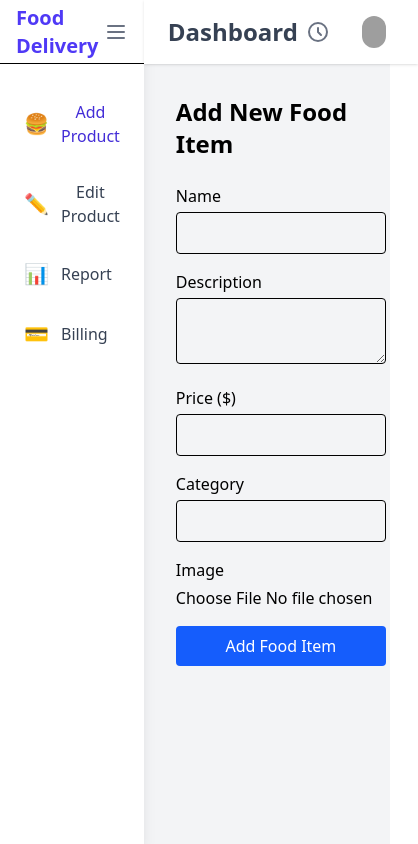
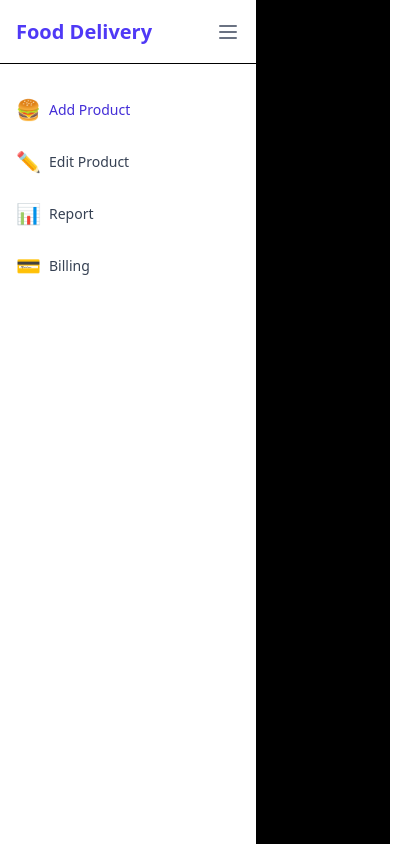
Before and after one commit to Swapdoc11/food_delivery, a Next.js app: page / in a window 390 px wide. Shown: the whole page, 418 px wide, since content can reach past the window. Built offline with nearby package versions, Linux system fonts and the light colour scheme; grey boxes are pictures that could not be loaded.

Commit message:
feat: Enhance BillingPage with additional products and responsive design; update layout metadata for branding

```diff
--- a/src/app/_components/billing_page/page.js
+++ b/src/app/_components/billing_page/page.js
@@ -12,6 +12,13 @@ const BillingPage = () => {
         { id: 3, name: 'Pasta', price: 199 },
         { id: 4, name: 'French Fries', price: 99 },
         { id: 5, name: 'Fries', price: 69 },
+        { id: 6, name: 'Sandwich', price: 129 },
+        { id: 7, name: 'Salad', price: 119 },
+        { id: 8, name: 'Noodles', price: 159 },
+        { id: 9, name: 'Wrap', price: 139 },
+        { id: 10, name: 'Soup', price: 109 },
+        { id: 11, name: 'Taco', price: 149 },
+        { id: 12, name: 'Samosa', price: 49 },
     ];
 
     const addToCart = (product) => {
@@ -39,6 +46,74 @@ const BillingPage = () => {
     const filteredProducts = dummyProducts.filter(product =>
         product.name.toLowerCase().includes(search.toLowerCase())
     );
+
+    // Responsive: detect window width
+    const isBrowser = typeof window !== "undefined";
+    let itemsToShow = 9;
+    if (isBrowser) {
+        const width = window.innerWidth;
+        if (width < 1024) { // mobile/tablet
+            itemsToShow = 6;
+        }
+    }
+
+    // For SSR/CSR consistency, use a state for width
+    const [windowWidth, setWindowWidth] = useState(isBrowser ? window.innerWidth : 1200);
+    if (isBrowser) {
+        window.onresize = () => setWindowWidth(window.innerWidth);
+    }
+    const isMobileOrTablet = windowWidth < 1024;
+    const maxItems = isMobileOrTablet ? 6 : 9;
+
+    // Scrollable container style
+    const scrollStyle = isMobileOrTablet
+        ? filteredProducts.length > 6
+            ? "max-h-96 overflow-y-auto"
+            : ""
+        : filteredProducts.length > 9
+            ? "max-h-96 overflow-y-auto"
+            : "";
+
+    // Render products as list on mobile/tablet, grid on desktop
+    const renderProducts = () => {
+        if (isMobileOrTablet) {
+            return (
+                <ul className={`flex flex-col gap-3 ${scrollStyle}`}>
+                    {filteredProducts.map((product) => (
+                        <li key={product.id} className="border p-3 rounded flex justify-between items-center">
+                            <div>
+                                <h3 className="font-medium text-base">{product.name}</h3>
+                                <p className="text-gray-600 text-sm">₹{product.price}</p>
+                            </div>
+                            <button
+                                onClick={() => addToCart(product)}
+                                className="bg-blue-500 text-white px-3 py-1 rounded text-sm hover:bg-blue-600"
+                            >
+                                Add
+                            </button>
+                        </li>
+                    ))}
+                </ul>
+            );
+        }
+        // Desktop grid
+        return (
+            <div className={`grid grid-cols-3 gap-4 ${scrollStyle}`}>
+                {filteredProducts.map((product) => (
+                    <div key={product.id} className="border p-3 rounded flex flex-col items-center">
+                        <h3 className="font-medium text-base">{product.name}</h3>
+                        <p className="text-gray-600 text-sm">₹{product.price}</p>
+                        <button
+                            onClick={() => addToCart(product)}
+                            className="mt-2 bg-blue-500 text-white px-3 py-1 rounded text-sm hover:bg-blue-600 w-full"
+                        >
+                            Add
+                        </button>
+                    </div>
+                ))}
+            </div>
+        );
+    };
 
     // Print bill handler with attractive design
     const handlePrint = () => {
@@ -101,54 +176,37 @@ const BillingPage = () => {
     };
 
     return (
-        <div className="container mx-auto p-4">
-            <h1 className="text-2xl font-bold mb-6">Billing Page</h1>
+        <div className="max-w-5xl mx-auto p-2 sm:p-4 md:p-8">
+            <h1 className="text-2xl font-bold mb-4 sm:mb-6 text-center sm:text-left">Billing Page</h1>
 
-            <div className="grid grid-cols-1 md:grid-cols-2 gap-6">
+            <div className="flex flex-col md:flex-row gap-4 md:gap-6">
                 {/* Products List */}
-                <div className="bg-white p-4 rounded-lg shadow">
-                    <h2 className="text-xl font-semibold mb-4">Available Items</h2>
+                <div className="bg-white p-3 sm:p-4 rounded-lg shadow flex-1">
+                    <h2 className="text-lg sm:text-xl font-semibold mb-2 sm:mb-4">Available Items</h2>
                     {/* Search Bar */}
                     <input
                         type="text"
                         placeholder="Search items..."
                         value={search}
                         onChange={(e) => setSearch(e.target.value)}
-                        className="mb-4 w-full px-3 py-2 border rounded focus:outline-none focus:ring-2 focus:ring-blue-400"
+                        className="mb-3 sm:mb-4 w-full px-3 py-2 border rounded focus:outline-none focus:ring-2 focus:ring-blue-400 text-sm"
                     />
-                    <div className="grid grid-cols-2 gap-4">
-                        {filteredProducts.length > 0 ? (
-                            filteredProducts.map((product) => (
-                                <div key={product.id} className="border p-3 rounded">
-                                    <h3 className="font-medium">{product.name}</h3>
-                                    <p className="text-gray-600">₹{product.price}</p>
-                                    <button
-                                        onClick={() => addToCart(product)}
-                                        className="mt-2 bg-blue-500 text-white px-3 py-1 rounded hover:bg-blue-600"
-                                    >
-                                        Add
-                                    </button>
-                                </div>
-                            ))
-                        ) : (
-                            <div className="col-span-2 text-center text-gray-500">No items found.</div>
-                        )}
-                    </div>
+                    {renderProducts()}
                 </div>
 
                 {/* Bill Summary */}
-                <div className="bg-white p-4 rounded-lg shadow">
+                <div className="bg-white p-3 sm:p-4 rounded-lg shadow flex-1 mt-4 md:mt-0">
                     <div ref={billRef}>
-                        <h2 className="text-xl font-semibold mb-4">Bill Summary</h2>
-                        <div className="space-y-4">
+                        <h2 className="text-lg sm:text-xl font-semibold mb-2 sm:mb-4">Bill Summary</h2>
+                        <div className="space-y-3 sm:space-y-4">
                             {cart.map((item, index) => (
-                                <div key={index} className="flex justify-between items-center border-b pb-2">
-                                    <span>{item.name}</span>
+                                <div key={index} className="flex justify-between items-center border-b pb-1 sm:pb-2">
+                                    <span className="text-sm sm:text-base">{item.name}</span>
                                     <div>
-                                        <span className="mr-4">₹{item.price}</span>
+                                        <span className="mr-2 sm:mr-4 text-sm sm:text-base">₹{item.price}</span>
                                         <button
                                             onClick={() => removeFromCart(index)}
-                                            className="text-red-500 hover:text-red-700"
+                                            className="text-red-500 hover:text-red-700 text-xs sm:text-sm"
                                         >
                                             Remove
                                         </button>
@@ -156,16 +214,16 @@ const BillingPage = () => {
                                 </div>
                             ))}
 
-                            <div className="mt-4 space-y-2">
-                                <div className="flex justify-between">
+                            <div className="mt-2 sm:mt-4 space-y-1 sm:space-y-2">
+                                <div className="flex justify-between text-sm sm:text-base">
                                     <span>Subtotal:</span>
                                     <span>₹{calculateSubTotal().toFixed(2)}</span>
                                 </div>
-                                <div className="flex justify-between">
+                                <div className="flex justify-between text-sm sm:text-base">
                                     <span>GST (18%):</span>
                                     <span>₹{calculateGST().toFixed(2)}</span>
                                 </div>
-                                <div className="flex justify-between font-bold text-lg">
+                                <div className="flex justify-between font-bold text-base sm:text-lg">
                                     <span>Total:</span>
                                     <span>₹{calculateTotal().toFixed(2)}</span>
                                 </div>
@@ -174,7 +232,7 @@ const BillingPage = () => {
                     </div>
                     <button
                         onClick={handlePrint}
-                        className="mt-6 w-full bg-green-600 text-white py-2 rounded hover:bg-green-700 transition"
+                        className="mt-4 sm:mt-6 w-full bg-green-600 text-white py-2 rounded hover:bg-green-700 transition text-sm sm:text-base"
                         disabled={cart.length === 0}
                     >
                         Print Bill
--- a/src/app/dashboard/page.js
+++ b/src/app/dashboard/page.js
@@ -5,7 +5,7 @@ import AddProductForm from '../_components/add_product/page';
 import Link from 'next/link';
 import ProductTable from '../_components/edit_product/page';
 import ReportPage from '../_components/report/page';
-import BillingPage from '../_components/billing_page/page'; // <-- Add this import if you have a BillingPage component
+import BillingPage from '../_components/billing_page/page';
 
 export default function DashboardPage() {
     const [sidebarOpen, setSidebarOpen] = useState(true);
@@ -40,7 +40,7 @@ export default function DashboardPage() {
             case 'Report':
                 return <ReportPage />;
             case 'Billing':
-                return <BillingPage />; // <-- Add this case
+                return <BillingPage />;
             default:
                 return <div>Select a menu from the sidebar.</div>;
         }
@@ -49,7 +49,23 @@ export default function DashboardPage() {
     return (
         <div className="flex h-screen bg-gray-100">
             {/* Sidebar */}
-            <aside className={`bg-white shadow-lg transition-all duration-300 ${sidebarOpen ? 'w-64' : 'w-20'} flex flex-col`}>
+            {/* Mobile sidebar overlay */}
+            <div
+                className={`fixed inset-0 z-30 bg-black bg-opacity-40 transition-opacity md:hidden ${sidebarOpen ? 'block' : 'hidden'}`}
+                onClick={() => setSidebarOpen(false)}
+            />
+            <aside
+                className={`
+                    fixed z-40 inset-y-0 left-0 bg-white shadow-lg transition-all duration-300
+                    flex flex-col
+                    w-64
+                    transform
+                    ${sidebarOpen ? 'translate-x-0' : '-translate-x-full'}
+                    md:static md:translate-x-0 md:w-64
+                    ${sidebarOpen ? '' : 'md:w-20'}
+                `}
+                style={{ height: '100vh' }}
+            >
                 <div className="flex items-center justify-between h-16 px-4 border-b">
                     <span className="text-xl font-bold text-indigo-600 transition-all duration-300">{sidebarOpen ? 'Food Delivery' : 'FD'}</span>
                     <button
@@ -66,16 +82,26 @@ export default function DashboardPage() {
                     <SidebarLink icon="🍔" label="Add Product" sidebarOpen={sidebarOpen} selected={selectedMenu} onClick={setSelectedMenu} />
                     <SidebarLink icon="✏️" label="Edit Product" sidebarOpen={sidebarOpen} selected={selectedMenu} onClick={setSelectedMenu} />
                     <SidebarLink icon="📊" label="Report" sidebarOpen={sidebarOpen} selected={selectedMenu} onClick={setSelectedMenu} />
-                    <SidebarLink icon="💳" label="Billing" sidebarOpen={sidebarOpen} selected={selectedMenu} onClick={setSelectedMenu} /> {/* <-- Add this line */}
+                    <SidebarLink icon="💳" label="Billing" sidebarOpen={sidebarOpen} selected={selectedMenu} onClick={setSelectedMenu} />
                 </nav>
             </aside>
 
             {/* Main Content */}
-            <div className="flex-1 flex flex-col">
+            <div className="flex-1 flex flex-col min-w-0 md:ml-0" style={{ minHeight: 0 }}>
                 {/* Header */}
-                <header className="flex items-center justify-between bg-white h-16 px-6 shadow">
-                    <div className="text-2xl font-semibold text-gray-700">Dashboard</div>
-                    <div className="flex items-center space-x-4">
+                <header className="flex items-center justify-between bg-white h-16 px-4 md:px-6 shadow w-full">
+                    {/* Sidebar toggle for mobile */}
+                    <button
+                        className="md:hidden mr-2 text-gray-500"
+                        onClick={() => setSidebarOpen(!sidebarOpen)}
+                        aria-label="Open Sidebar"
+                    >
+                        <svg className="w-6 h-6" fill="none" stroke="currentColor" strokeWidth={2} viewBox="0 0 24 24">
+                            <path strokeLinecap="round" strokeLinejoin="round" d="M4 6h16M4 12h16M4 18h16" />
+                        </svg>
+                    </button>
+                    <div className="text-xl md:text-2xl font-semibold text-gray-700">Dashboard</div>
+                    <div className="flex items-center space-x-2 md:space-x-4">
                         {/* Settings */}
                         <button className="relative p-2 rounded-full hover:bg-gray-100 transition">
                             <svg className="w-6 h-6 text-gray-500" fill="none" stroke="currentColor" strokeWidth={2} viewBox="0 0 24 24">
@@ -110,7 +136,7 @@ export default function DashboardPage() {
                     </div>
                 </header>
                 {/* Content */}
-                <main className="flex-1 p-8">
+                <main className="flex-1 p-2 sm:p-4 md:p-8 overflow-auto">
                     {renderContent()}
                 </main>
             </div>
@@ -123,12 +149,12 @@ function SidebarLink({ icon, label, sidebarOpen, selected, onClick }) {
         <button
             type="button"
             onClick={() => onClick(label)}
-            className={`flex items-center w-full px-4 py-3 rounded-lg text-gray-700 hover:bg-indigo-50 transition font-medium
+            className={`flex items-center w-full px-2 md:px-4 py-2 md:py-3 rounded-lg text-gray-700 hover:bg-indigo-50 transition font-medium
                 ${selected === label ? 'bg-indigo-100 text-indigo-700' : ''}`}
             style={{ outline: 'none', border: 'none', background: 'none' }}
         >
-            <span className="text-xl mr-3">{icon}</span>
-            {sidebarOpen && <span>{label}</span>}
+            <span className="text-xl mr-2 md:mr-3">{icon}</span>
+            {sidebarOpen && <span className="text-sm md:text-base">{label}</span>}
         </button>
     );
 }
--- a/src/app/layout.js
+++ b/src/app/layout.js
@@ -12,8 +12,8 @@ const geistMono = Geist_Mono({
 });
 
 export const metadata = {
-  title: "Create Next App",
-  description: "Generated by create next app",
+  title: "Food Delivery",
+  description: "Developed By Swapnil Jadhav",
 };
 
 export default function RootLayout({ children }) {
```
